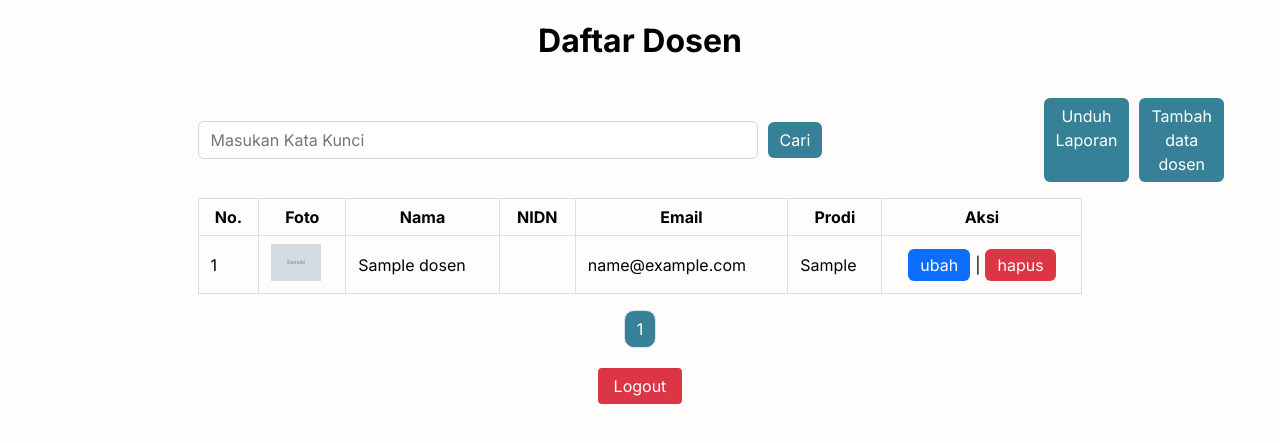
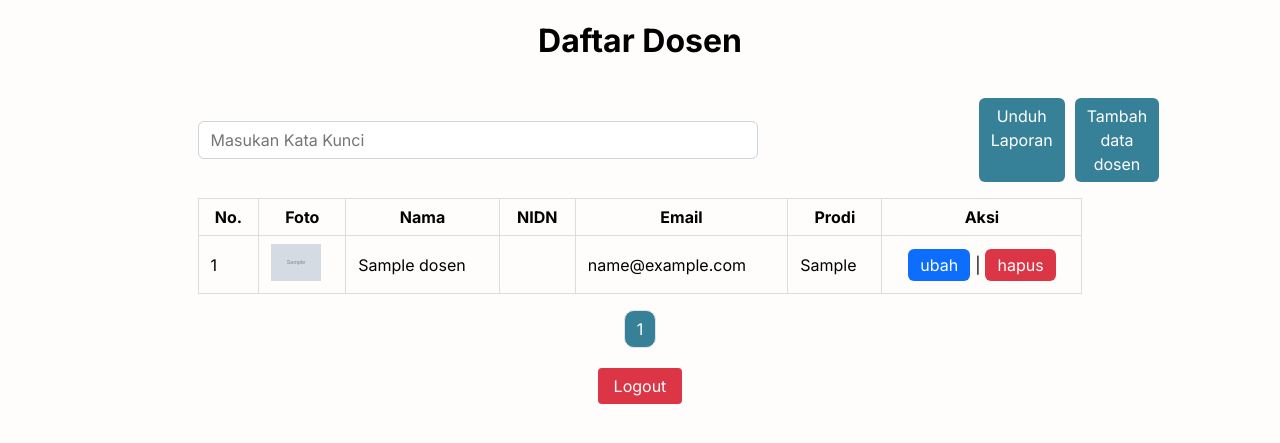
Before and after one commit to IJU666/Tugas-Akhir-Pemrograman-Web, a PHP site: page /projek/index1.php in a window 1280 px wide. Shown: the top 443 px of the page. Run offline with PHP 8.4, Linux system fonts and the light colour scheme; the visitor is signed in with stand-in values (Sample User, id 1); tables that the repository leaves empty or names only in its code hold one stand-in row (values such as "Sample post"); grey boxes marked "Sample" are stand-in pictures; data that the repository does not hold is empty.

Commit message:
delete search btn

```diff
--- a/index1.php
+++ b/index1.php
@@ -50,7 +50,7 @@ if (isset($_POST["cari"])) {
     <div class="form-position">
       <div class="form-search">
       <input type="text" name="keyword" id="keyword" size="50" placeholder="Masukan Kata Kunci" class="form-custom" autocomplete="off">
-      <button type="submit" name="cari" id="btn-search" class="regist-button">Cari</button>
+      <!-- <button type="submit" name="cari" id="btn-search" class="regist-button">Cari</button> -->
       </div>
       <div class="section-button">
       <a href="cetak-data.php" class="regist-button" name="dw-file">Unduh Laporan</a>
```
